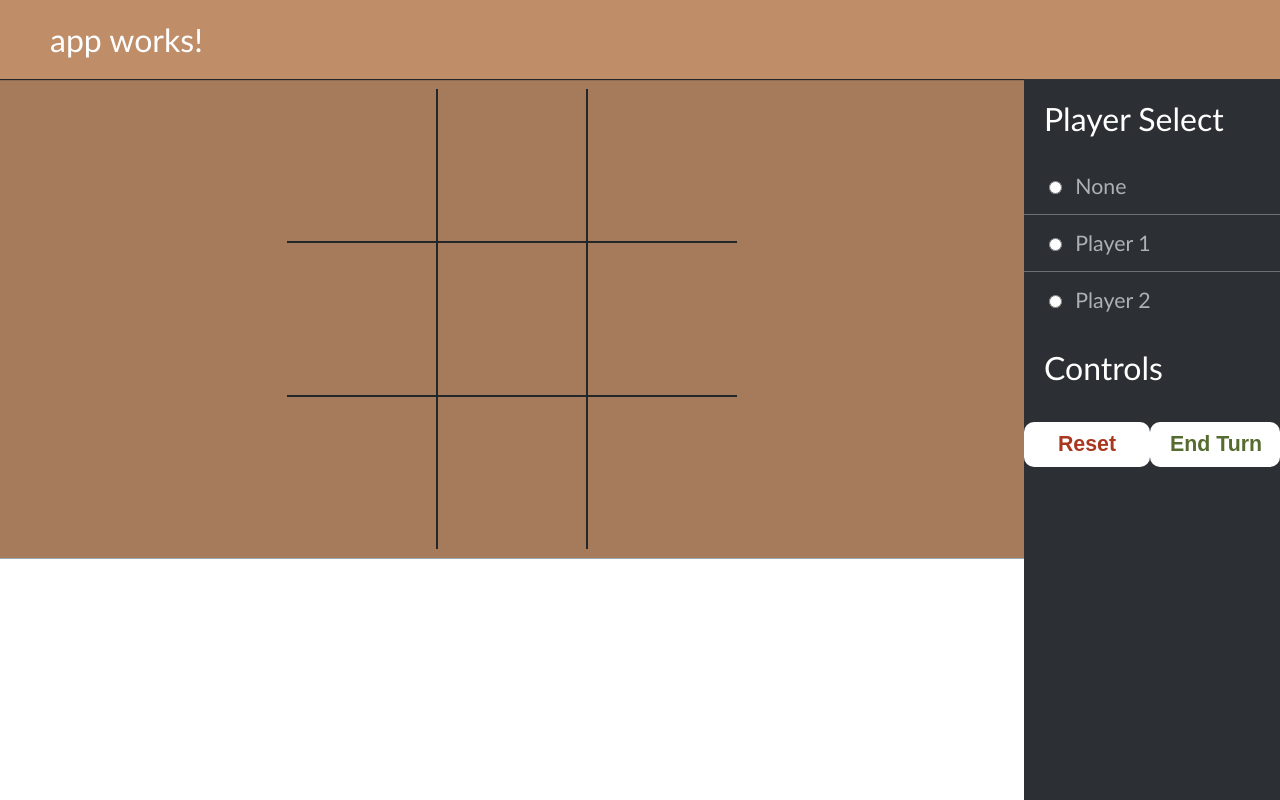
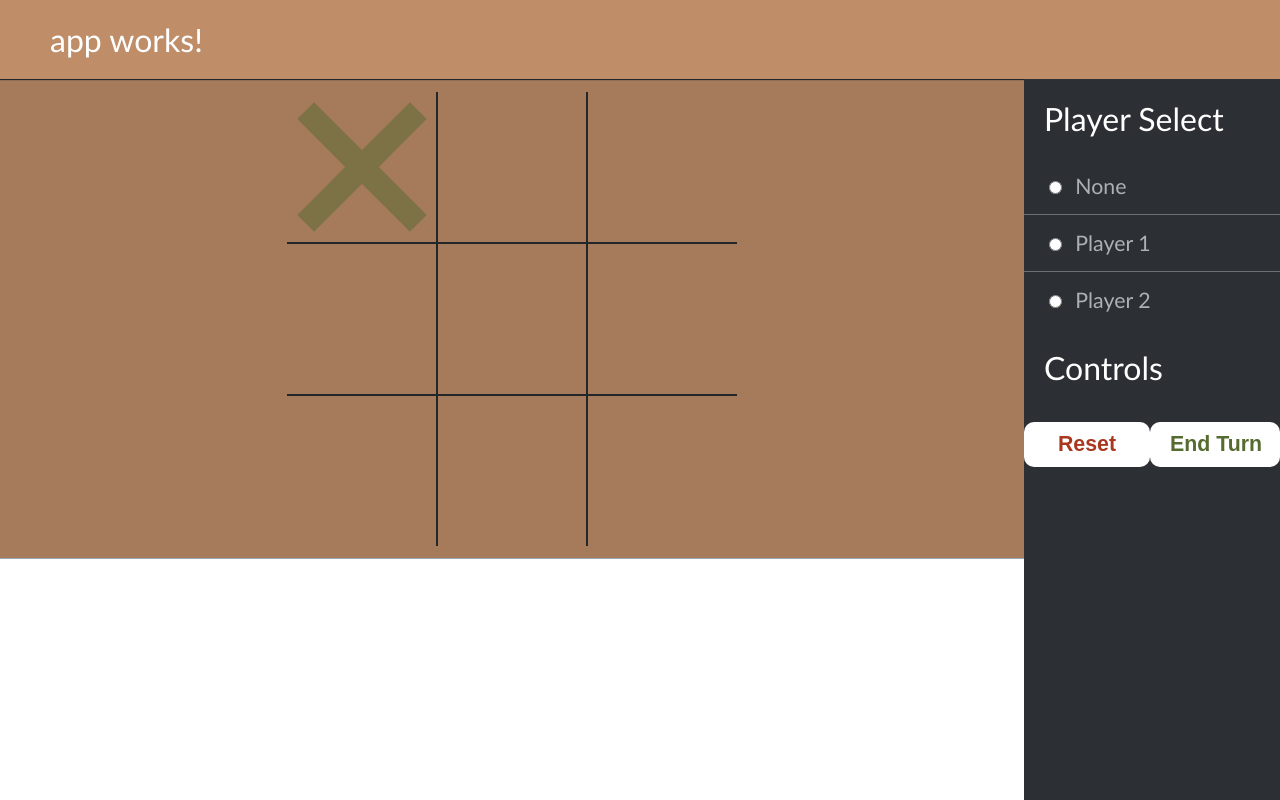
Before and after one commit to nrobless/EECS448_Project3, an Angular app in the folder frontend/: page / in a window 1280 px wide. In both pictures the pointer is over the element 361 px from the left and 165 px from the top of the page. Built offline with nearby package versions, Linux system fonts and the light colour scheme.

Commit message:
Added dummy semi-transparent X on hover.
Made board show a semi-transparent X when hovering on a td.

```diff
--- a/frontend/src/app/app.component.css
+++ b/frontend/src/app/app.component.css
@@ -1,3 +1,4 @@
+/*** General container ***/
 #container {
     width: 100%;
     height: 100%;
@@ -16,6 +17,7 @@
     flex-flow: row wrap;
 }
 
+/*** Header ***/
 #header {
     width: 100%;
     height: auto;
@@ -33,6 +35,7 @@
     box-shadow: 0px 1px 1px #23272A;
 }
 
+/*** Main (game/chatbox) container ***/
 #main {
     width: 80%;
     height: 100%;
@@ -53,6 +56,7 @@
     background-color: #FFFFFF;
 }
 
+/*** Game interface ***/
 #game {
     width: 100%;
     height: 60%;
@@ -83,8 +87,9 @@ table#board {
 }
 
 table td {
-    width: 150px;
-    height: 150px;
+    width: 130px;
+    height: 130px;
+    padding: 10px;
 
     text-align: center;
     vertical-align: middle;
@@ -92,6 +97,17 @@ table td {
     border: 2px solid #23272A;
 }
 
+table td:hover {
+    opacity: 0.5;
+    background-image: url("../web/X.svg");
+    background-size: 130px;
+    background-repeat: no-repeat;
+    background-position: 10px;
+
+    cursor: pointer;
+}
+
+/* Table with no outside border from http://stackoverflow.com/questions/1257430/css-border-only-inside-the-table */
 table tr:first-child td {
     border-top: 0;
 }
@@ -108,6 +124,7 @@ table tr td:last-child {
     border-right: 0;
 }
 
+/*** Chatbox ***/
 #chat {
     width: 100%;
     height: 40%;
@@ -115,6 +132,7 @@ table tr td:last-child {
     border-top: 1px solid #99AAB5;
 }
 
+/*** Sidebar ***/
 #sidebar {
     width: 20%;
     height: 100%;
```
